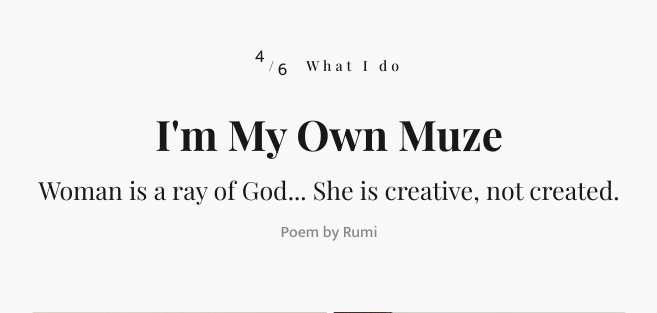
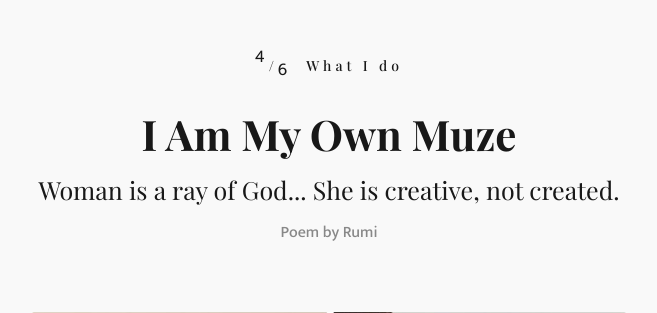
Before and after one commit to Ardeshir21/SaeedehDesigns, a Django app: template apps/baseApp/templates/baseApp/BE-THEME/LTR/about/art-about.html in a window 1280 px wide. Shown: the part 3036-3349 px from the top of the page, without its empty margins (311-968 px from the left). Run offline with Django 3.2, Linux system fonts and the light colour scheme; the template is opened without the code that fills it, so the values that code supplies are empty; parts of the project's set-up code (start-up, migrations or seed data) failed here and were passed over; some libraries are stand-ins or nearby versions; some web fonts are replaced.

Commit message:
edit templates

```diff
--- a/apps/baseApp/templates/baseApp/BE-THEME/LTR/about/art-about-content.html
+++ b/apps/baseApp/templates/baseApp/BE-THEME/LTR/about/art-about-content.html
@@ -22,7 +22,7 @@
                 <div class="section mcb-section no-margin-h no-margin-v equal-height-wrap full-width" >
                     <div class="section_wrapper">
                         <!-- Image -->
-                        <div class="wrap mcb-wrap one-second valign-top bg-cover clearfix animate-box" data-animate-effect="fadeInUp" style="background-image:url({% static "baseApp/BE-THEME/images/ovan.jpg" %});background-repeat:no-repeat;background-position:center">
+                        <div class="wrap mcb-wrap one-second valign-top bg-cover clearfix animate-box" data-animate-effect="fadeInUp" style="background-image:url({% static "baseApp/BE-THEME/images/ovan.jpeg" %});background-repeat:no-repeat;background-position:center">
                             <div class="mcb-wrap-inner">
                                 <div class="column mcb-column one column_divider">
                                     <hr class="no_line" style="margin:0 auto 550px">
@@ -188,7 +188,7 @@
                                     <div class="column_attr align_center clearfix" >
                                         <h6><sup>4</sup>/<sub style="margin-right:15px">6</sub>What I do</h6>
                                         <hr class="no_line" style="margin:0 auto 10px">
-                                        <h2>I'm My Own Muze</h2>
+                                        <h2>I Am My Own Muze</h2>
                                         <h3>Woman is a ray of God... She is creative, not created.</h3>
                                         <p>Poem by Rumi</p>
                                         <hr class="no_line" style="margin:0 auto 30px">
```
Also changed, not shown: apps/baseApp/static/baseApp/BE-THEME/images/ovan-2.jpeg, apps/baseApp/static/baseApp/BE-THEME/images/ovan.jpeg (added), apps/baseApp/static/baseApp/BE-THEME/images/ovan.jpg (deleted), apps/baseApp/static/baseApp/BE-THEME/plugins/rs-plugin/assets/images/art-gallery-a.jpg (added), apps/baseApp/static/baseApp/BE-THEME/plugins/rs-plugin/assets/images/art-gallery.jpg.
